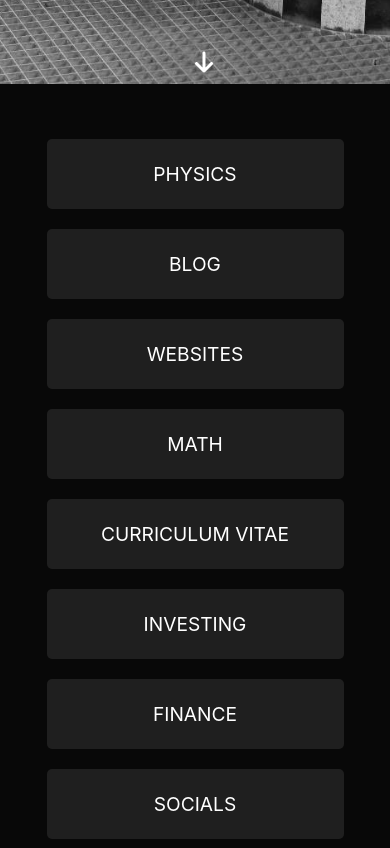
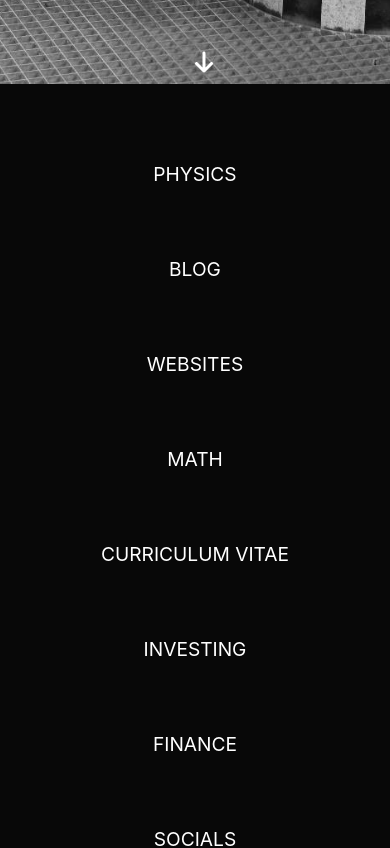
Before and after one commit to Taavi1p/portfolio, a React (Create React App) app: page / in a window 390 px wide. Shown: the part 800-1648 px from the top of the page. Built offline with nearby package versions, Linux system fonts and the light colour scheme.

Commit message:
mobile design change

```diff
--- a/src/components/investing/investing.css
+++ b/src/components/investing/investing.css
@@ -60,12 +60,20 @@
 }
 
   @media (max-width: 800px) {
+
     .investing-page {
       width: 90vw;
     }
+
+     .investing-content {
+      width: 90%;
+    }
+
   .stocks-container {
-      padding: 30px;
-      padding-left: 50px;
-      padding-right: 50px;
+    width: 90%;
+    max-width: 100%;
+    padding: 30px;
+    padding-left: 50px;
+    padding-right: 50px;
   }
   }
--- a/src/components/landing-page/Home.css
+++ b/src/components/landing-page/Home.css
@@ -108,10 +108,12 @@
     .nav-link {
       height: 140px;
       width: 300px;
-      border-radius: 5px;
+      border-radius: 0px;
+      background-color: rgb(31, 31, 31);
     }
+
     .navigation-links {
-      gap: 10px;
+      gap: 15px;
     }
 
   }
@@ -156,6 +158,10 @@
         padding: 50px 30px;
     }
 
+    .nav-link {
+        background-color: rgb(8, 8, 8);
+    }
+
     .bounce {
         font-size: 1.5rem; /* Adjust the size of the bouncing arrow */
         bottom: 10px; /* Adjust position */
@@ -186,7 +192,7 @@
 .nav-link:hover::before {
     transform: none !important;
     box-shadow: none !important;
-    color: rgb(17, 17, 17) !important;
+    color: white !important;
     filter: none !important;
     color: inherit !important;
 }
--- a/src/components/math/math.css
+++ b/src/components/math/math.css
@@ -37,6 +37,6 @@
       width: 90vw;
     }
     .math-content {
-      width: 90vw;
+      width: 95vw;
     }
   }
--- a/src/components/resume/cv.css
+++ b/src/components/resume/cv.css
@@ -23,8 +23,9 @@
   @media (max-width: 768px) {
     .resume-image {
       width: 90%;
+      max-height: 100%;
     }
     .resume-page {
-      height: 100vh
+      height: 100%;
     }
   }
--- a/src/components/socials/SocialMediaIcons.js
+++ b/src/components/socials/SocialMediaIcons.js
@@ -9,7 +9,7 @@ const SocialMediaIcons = () => {
       <a href="https://www.facebook.com/taavitammarudeveloper" target="_blank" rel="noopener noreferrer" className="icon facebook">
         <FontAwesomeIcon icon={faFacebook} size="2x" />
       </a>
-      <a href="https://bsky.app/profile/taavi1p.bsky.social" target="_blank" rel="noopener noreferrer" className="icon twitter">
+      <a href="https://x.com/ttammaru" target="_blank" rel="noopener noreferrer" className="icon twitter">
         <FontAwesomeIcon icon={faTwitter} size="2x" />
       </a>
       <a href="https://www.linkedin.com/in/taavi-tammaru-063668138/" target="_blank" rel="noopener noreferrer" className="icon linkedin">
--- a/src/components/websites/websites.module.css
+++ b/src/components/websites/websites.module.css
@@ -84,10 +84,10 @@
 
   @media (max-width: 768px) {
   .websitesContainer {
-    padding: 0px;
-    padding-top: 30px;
+    padding: 70px;
+    padding-top: 40px;
     padding-bottom: 20px;
-    width: 100%;
+    width: fit-content;
     min-width: unset;
   }
 }
```
